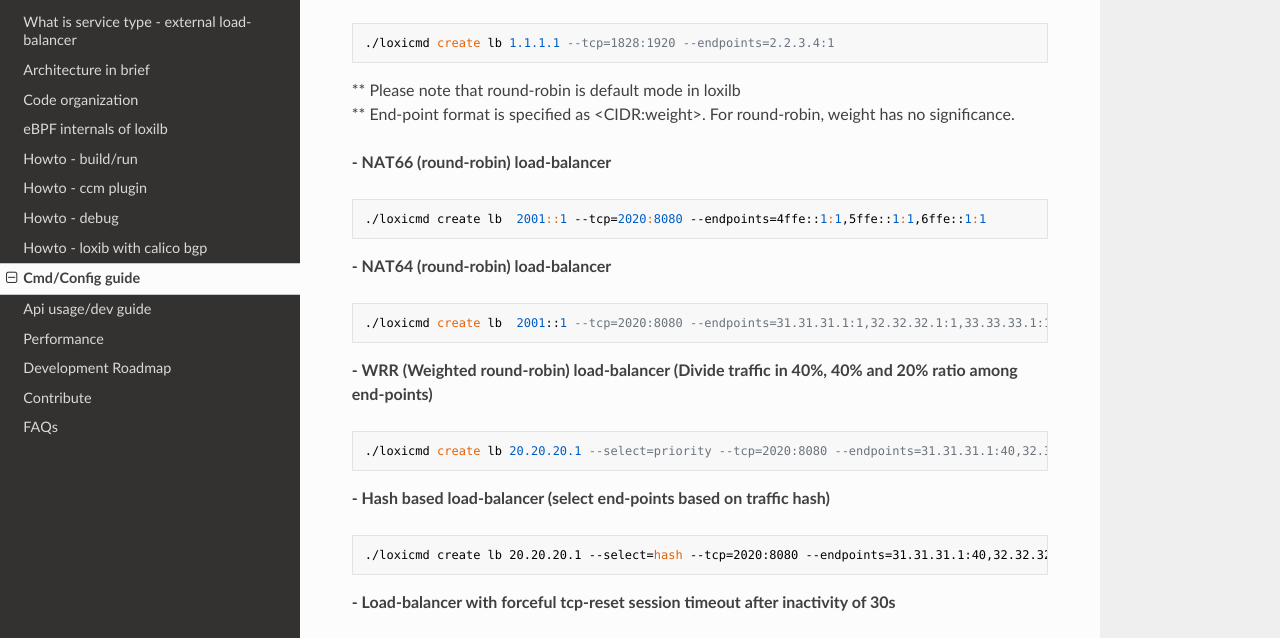
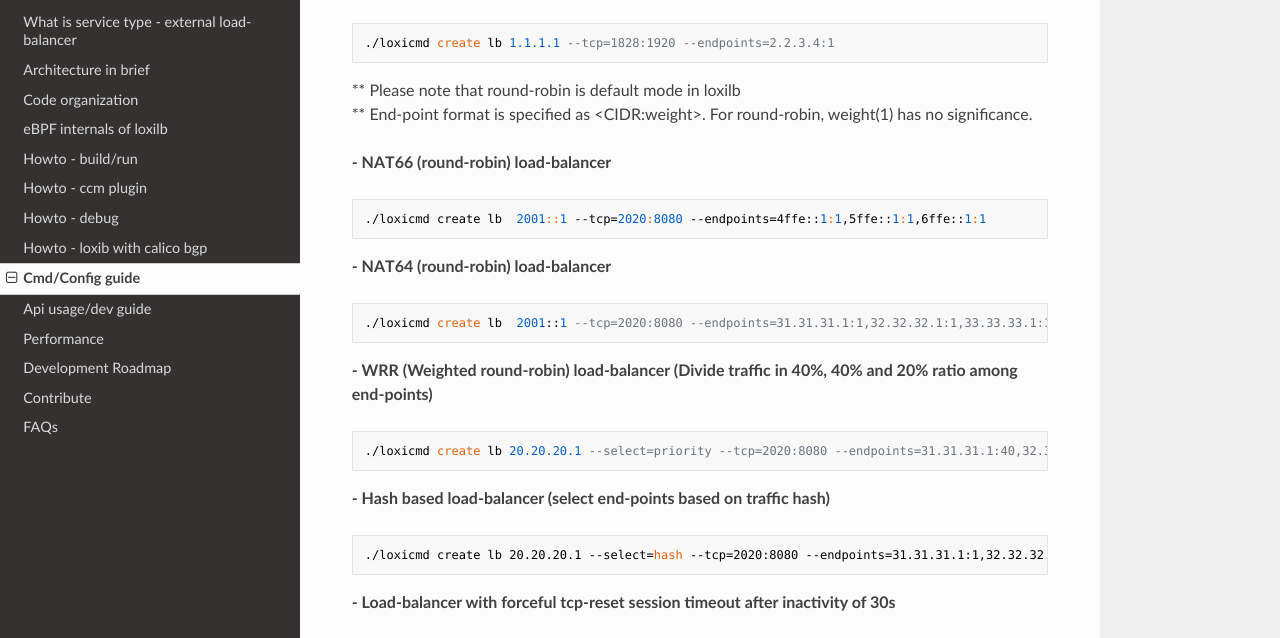
Before and after one commit to loxilb-io/loxilbdocs, an MkDocs documentation site: the page built from docs/cmd.md, in a window 1280 px wide and 900 px high, scrolled down 931 px. Shown: the part 153-791 px from the top of the window. Built offline with MkDocs 1.6.1, drawn with Linux system fonts in a browser that asks for light colours; nearby versions of some CDN libraries.

Commit message:
Update cmd.md

````diff
--- a/docs/cmd.md
+++ b/docs/cmd.md
@@ -47,7 +47,7 @@
 ./loxicmd create lb 1.1.1.1 --tcp=1828:1920 --endpoints=2.2.3.4:1
 ```
 ** Please note that round-robin is default mode in loxilb
-** End-point format is specified as &lt;CIDR:weight&gt;. For round-robin, weight has no significance.
+** End-point format is specified as &lt;CIDR:weight&gt;. For round-robin, weight(1) has no significance.
 
 **- NAT66 (round-robin) load-balancer**
 ```
@@ -66,7 +66,7 @@
 
 **- Hash based load-balancer (select end-points based on traffic hash)**
 ```
-./loxicmd create lb 20.20.20.1 --select=hash --tcp=2020:8080 --endpoints=31.31.31.1:40,32.32.32.1:40,33.33.33.1:20
+./loxicmd create lb 20.20.20.1 --select=hash --tcp=2020:8080 --endpoints=31.31.31.1:1,32.32.32.1:1,33.33.33.1:1
 ```
 
 **- Load-balancer with forceful tcp-reset session timeout after inactivity of 30s**
````
